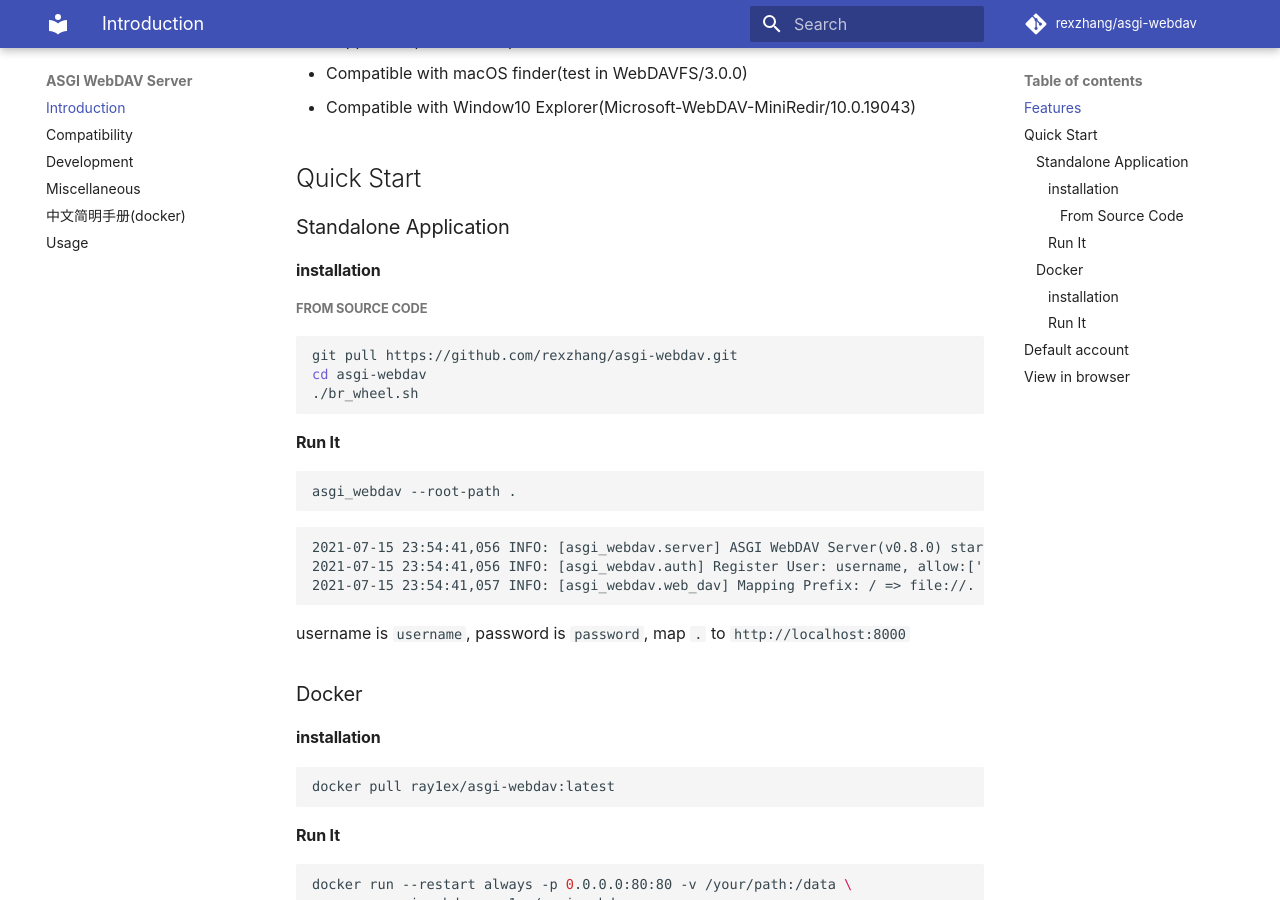
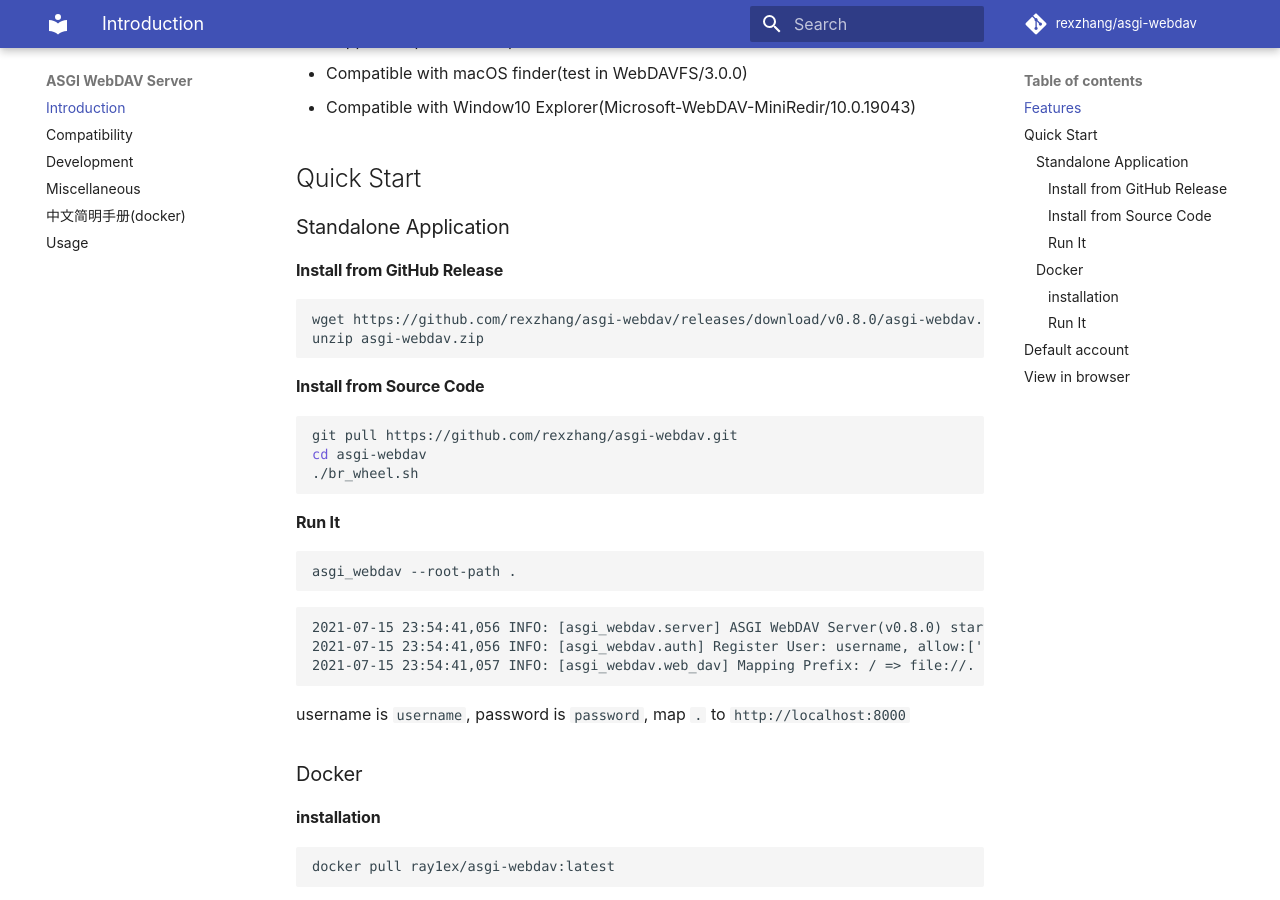
Before and after one commit to rexzhang/asgi-webdav, an MkDocs documentation site: the page built from docs/index.md, in a window 1280 px wide and 900 px high, scrolled down 640 px. Built offline with MkDocs 1.6.1 and Material for MkDocs 9.7.7, drawn with Linux system fonts in a browser that asks for light colours; comment, search, counter and statistics services are not loaded.

Commit message:
Update docs

````diff
--- a/docs/index.md
+++ b/docs/index.md
@@ -29,9 +29,14 @@
 
 ### Standalone Application
 
-#### installation
+#### Install from GitHub Release
 
-##### From Source Code
+```shell
+wget https://github.com/rexzhang/asgi-webdav/releases/download/v0.8.0/asgi-webdav.zip
+unzip asgi-webdav.zip
+```
+
+#### Install from Source Code
 
 ```shell
 git pull https://github.com/rexzhang/asgi-webdav.git
````
Also changed, not shown: README.md (+7 -2 lines).
